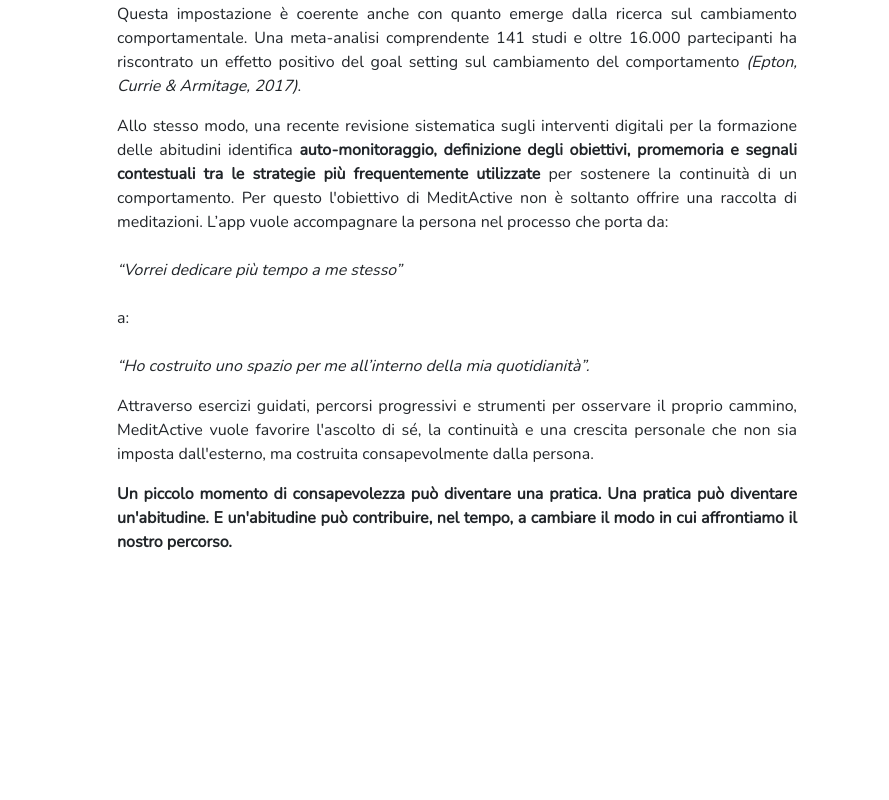
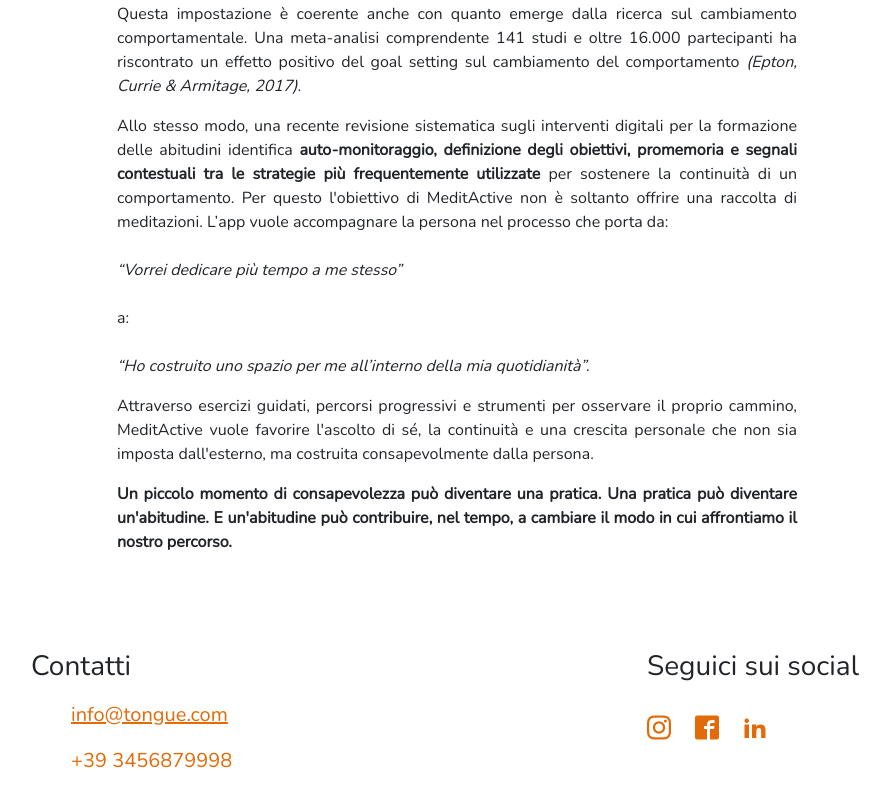
Before and after one commit to FabryPostRock/MeditActiveReact, a React (Vite) app: page / in a window 1280 px wide. Shown: the part 2385-3185 px from the top of the page, without its empty margins (183-1072 px from the left). Before the commit the page ends 3011 px from the top, so only its background shows below. Built offline with nearby package versions, Linux system fonts and the light colour scheme.

Commit message:
first setup

```diff
--- a/src/App.tsx
+++ b/src/App.tsx
@@ -9,6 +9,7 @@
 import Exercise from './pages/exercise';
 import Error from './pages/error';
 import { PerspectiveWalls } from './components/perspectiveWalls';
+import { Footer } from './components/footer';
 import { CursorWake } from './components/cursorWake';
 
 function App() {
@@ -31,6 +32,7 @@
                 <Route path="*" element={<Error />} />
               </Routes>
             </div>
+            <Footer />
           </div>
         </main>
       </div>
--- /dev/null
+++ b/src/components/footer.tsx
@@ -0,0 +1,70 @@
+export function Footer() {
+  return (
+    <footer className="container-fluid px-0 mt-auto">
+      <div className="container">
+        <div className="row justify-content-between mt-5">
+          <div className="col-11 col-sm-6 col-md-7 col-lg-5 p-0 ms-4 m-sm-0 ms-lg-xl-7">
+            <div className="row my-4">
+              <div className="col-12">
+                <h3>Contatti</h3>
+              </div>
+              <div className="col-12 my-2 d-flex align-items-start flex-md-row justify-content-md-start align-items-md-center">
+                <span className="material-symbols-outlined d-inline me-2">mail</span>
+                <a href="mailto:info@meditactive.com" className="fs-5 d-inline mx-2 secondary-color">
+                  {' '}
+                  info@tongue.com
+                </a>
+              </div>
+              <div className="col-12 mt-2 d-flex align-items-start flex-md-row justify-content-md-start align-items-md-center">
+                <span className="material-symbols-outlined d-inline me-2">call</span>
+                <p className="fs-5 d-inline mb-0 mx-2 secondary-color">+39 3456879998</p>
+              </div>
+            </div>
+          </div>
+
+          <div className="col-11 col-sm-5 col-md-4 col-lg-4 p-0 ms-4 m-sm-0">
+            <div className="row my-4">
+              <div className="col-12">
+                <h3>Seguici sui social</h3>
+              </div>
+              <div className="col-12">
+                <div className="row justify-content-sm-around">
+                  <ul className="my-4">
+                    <li className="d-inline">
+                      <a className="text-decoration-none" href="https://www.instagram.com/meditactive" target="_blank">
+                        <span className="icon-instagram me-2 me-md-4 secondary-color"></span>
+                      </a>
+                    </li>
+                    <li className="d-inline">
+                      <a
+                        className="text-decoration-none"
+                        href="https://www.facebook.com/meditactive?locale=it_IT"
+                        target="_blank"
+                      >
+                        <span className="icon-facebook2 me-2 me-md-4 secondary-color" />
+                      </a>
+                    </li>
+                    <li className="d-inline">
+                      <a
+                        className="text-decoration-none"
+                        href="https://www.linkedin.com/in/meditactive/"
+                        target="_blank"
+                      >
+                        <span className="icon-linkedin2 me-2 me-md-4 secondary-color" />
+                      </a>
+                    </li>
+                    <li className="d-inline">
+                      <a className="text-decoration-none" href="https://www.youtube.com/@meditactive/" target="_blank">
+                        <span className="icon-youtube me-2 me-md-4 secondary-color" />
+                      </a>
+                    </li>
+                  </ul>
+                </div>
+              </div>
+            </div>
+          </div>
+        </div>
+      </div>
+    </footer>
+  );
+}
```
